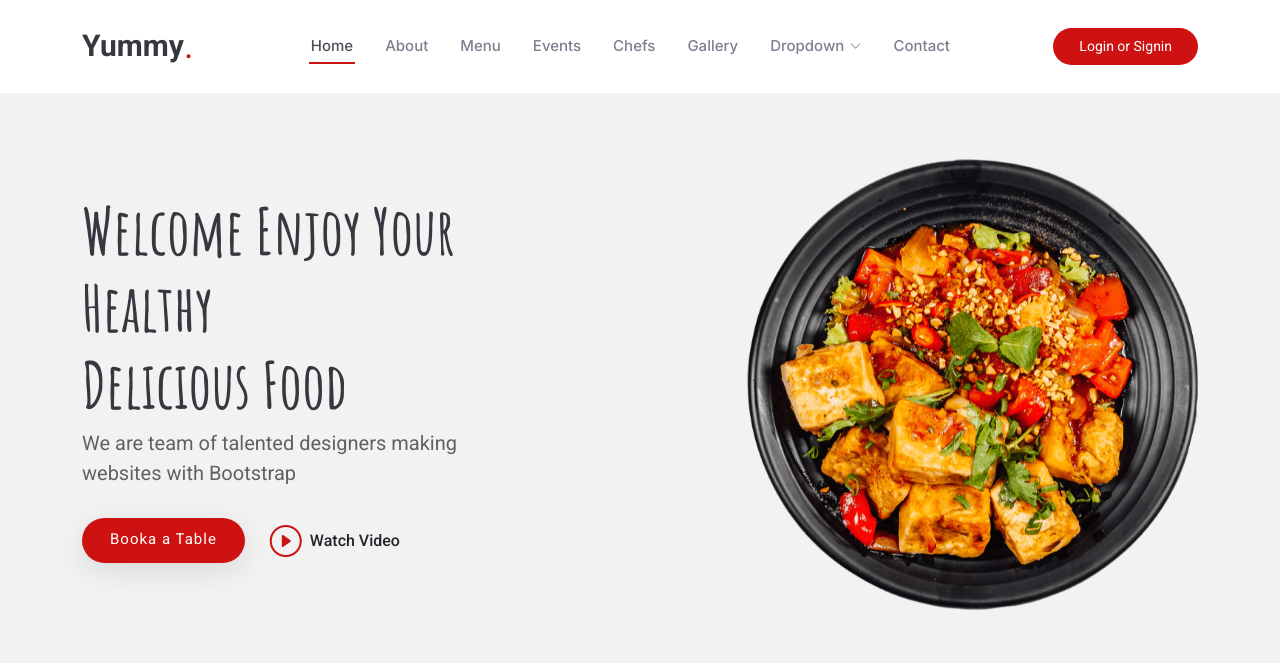
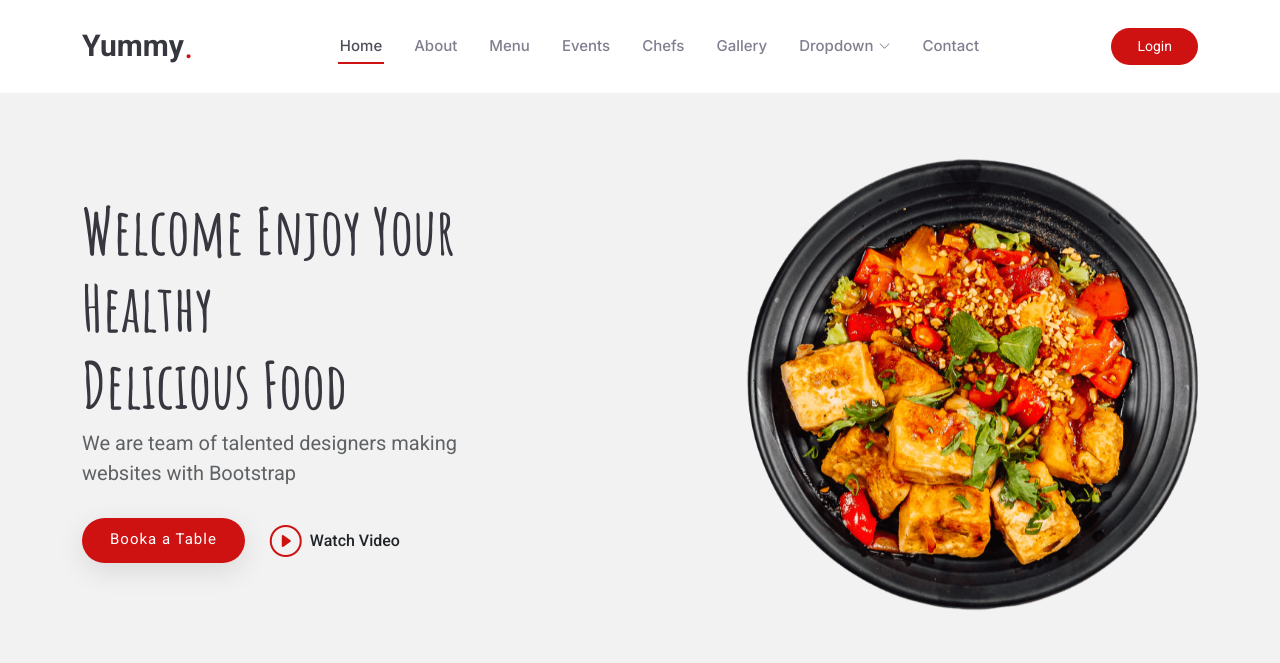
Before and after one commit to ardiantohendy/first_django, a Django app: page / in a window 1280 px wide. Shown: the top 663 px of the page. Run offline with Django 5.2, Linux system fonts and the light colour scheme; data comes from the database, SQL or seed files in the repository; both versions use the stored data as it was after the commit; some libraries are stand-ins or nearby versions.

Commit message:
new changes

```diff
--- a/myapp/urls.py
+++ b/myapp/urls.py
@@ -6,4 +6,5 @@ urlpatterns = [
     path('counter', views.counter, name = 'counter'),
     path('register', views.register, name = 'register'),
     path('login', views.login, name = 'login'),
+    path('logout', views.logout, name = 'logout')
 ]
--- a/myapp/views.py
+++ b/myapp/views.py
@@ -50,6 +50,10 @@ def login(request):
     else:
         return render(request, 'login.html')
 
+def logout(request):
+    auth.logout(request)
+    return redirect('/')
+
 def counter(request):
     text = request.POST['text']
     words = len(text.replace(' ', ''))
--- a/templates/index.html
+++ b/templates/index.html
@@ -84,9 +84,9 @@
           <i class="mobile-nav-toggle d-xl-none bi bi-list"></i>
         </nav>
         {% if user.is_authenticated %}
-        <a class="btn-getstarted" href="">Logout</a>
+        <a class="btn-getstarted" href="logout">Logout</a>
         {% else %}
-        <a class="btn-getstarted" href="login">Login or Signin</a>
+        <a class="btn-getstarted" href="login">Login</a>
         {% endif %}
       </div>
     </header>
--- a/templates/login.html
+++ b/templates/login.html
@@ -19,3 +19,5 @@
   <br /><br /><br />
   <input type="submit" />
 </form>
+
+<p>Don't have any account? <a href="register">Register</a></p>
```
Also changed, not shown: db.sqlite3.
